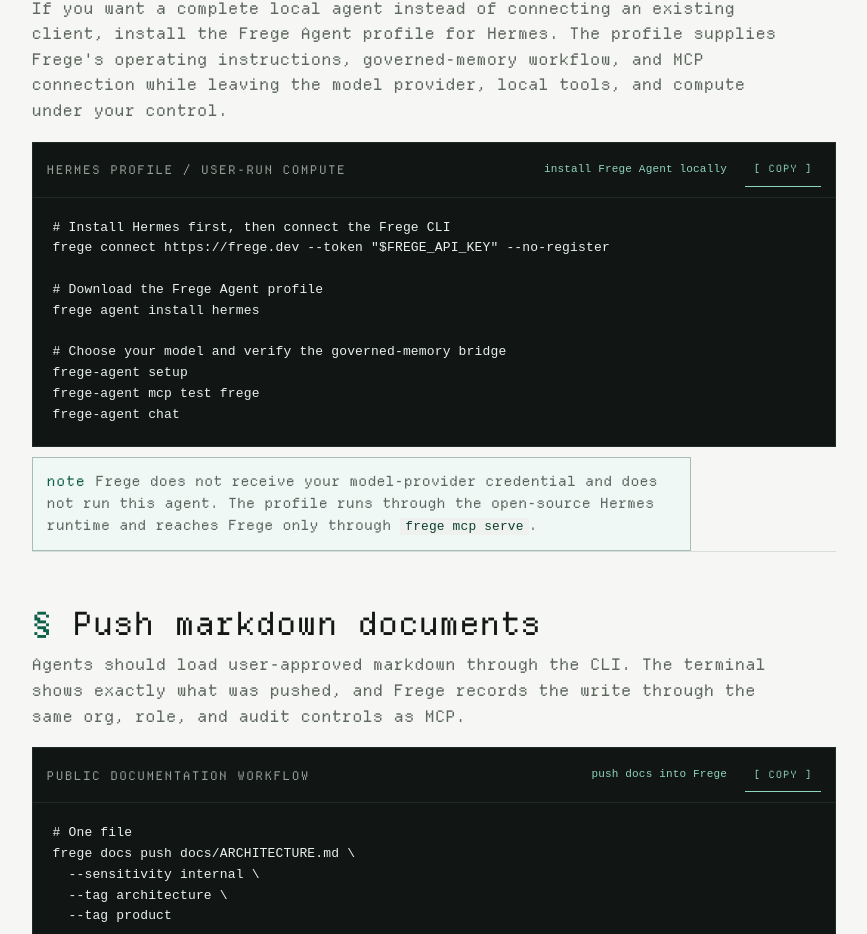
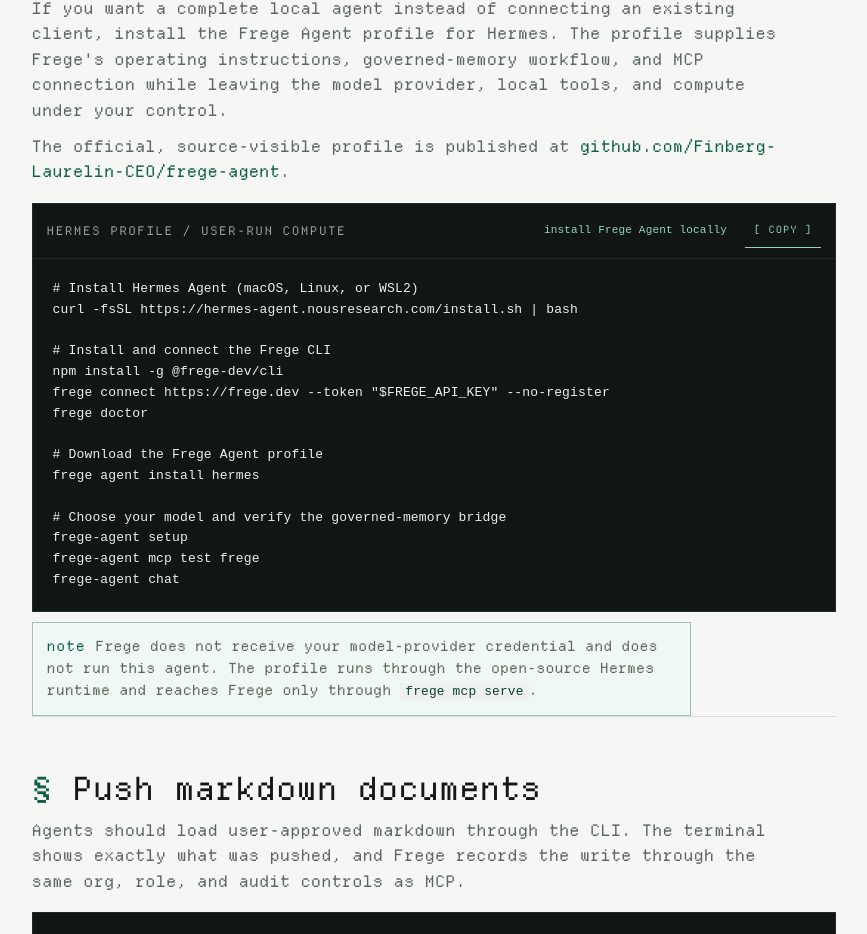
Before and after one commit to Finberg-Laurelin-CEO/frege.dev, a Next.js app: page /docs in a window 1280 px wide. Shown: the part 5015-5949 px from the top of the page, without its empty margins (350-1217 px from the left). Built offline with nearby package versions, Linux system fonts and the light colour scheme.

Commit message:
Clarify Frege Agent installation

```diff
--- a/app/docs/page.tsx
+++ b/app/docs/page.tsx
@@ -421,12 +421,28 @@
               operating instructions, governed-memory workflow, and MCP connection while
               leaving the model provider, local tools, and compute under your control.
             </p>
+            <p>
+              The official, source-visible profile is published at{" "}
+              <a
+                className="lnk"
+                href="https://github.com/Finberg-Laurelin-CEO/frege-agent"
+                target="_blank"
+                rel="noreferrer"
+              >
+                github.com/Finberg-Laurelin-CEO/frege-agent
+              </a>.
+            </p>
             <CopyableCodeBlock
               label="local Frege Agent installation"
               caption="Hermes profile / user-run compute"
               meta="install Frege Agent locally"
-              value={`# Install Hermes first, then connect the Frege CLI
+              value={`# Install Hermes Agent (macOS, Linux, or WSL2)
+curl -fsSL https://hermes-agent.nousresearch.com/install.sh | bash
+
+# Install and connect the Frege CLI
+npm install -g @frege-dev/cli
 frege connect https://frege.dev --token "$FREGE_API_KEY" --no-register
+frege doctor
 
 # Download the Frege Agent profile
 frege agent install hermes
--- a/packages/frege-agent-profile/distribution.yaml
+++ b/packages/frege-agent-profile/distribution.yaml
@@ -1,5 +1,5 @@
 name: frege-agent
-version: 0.1.0
+version: 0.1.1
 description: "A local Hermes agent that uses Frege for governed organizational memory"
 hermes_requires: ">=0.16.0"
 author: "Frege"
```
Also changed, not shown: packages/frege-cli/INSTALL_FOR_AGENTS.md (+7 -0 lines), scripts/prototype/test-frege-agent-profile.mjs (+6 -2 lines), packages/frege-agent-profile/README.md, packages/frege-cli/README.md, 2 other files (tests, documents, lock files or other folders).
